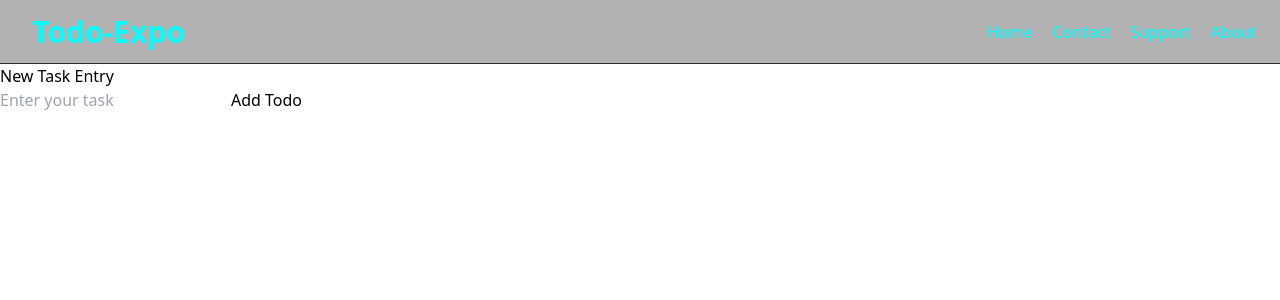
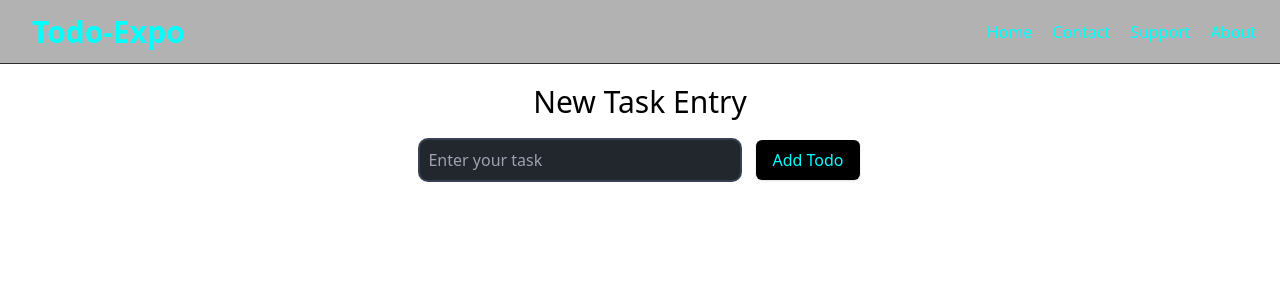
Before and after one commit to bolanpartik/task-expo, a React (Vite) app: page / in a window 1280 px wide. Shown: the top 300 px of the page. Built offline with nearby package versions, Linux system fonts and the light colour scheme.

Commit message:
add styles for AddTodo component

```diff
--- a/src/components/AddTodo.jsx
+++ b/src/components/AddTodo.jsx
@@ -23,21 +23,26 @@ export default function AddTodo({ setAllTodos, todoRef }) {
         setUserInput('');
     };
 
-    const handleInputChange=(event)=>{
+    const handleInputChange = (event) => {
         setUserInput(event.target.value)
     }
 
     return (
-        <div>
-            <p>New Task Entry</p>
-            <div>
+        <div className="flex flex-col items-center gap-5 mt-5">
+            <p className="text-3xl">New Task Entry</p>
+            <div className="flex gap-4">
                 <input
                     type="text"
                     value={userInput}
                     onChange={handleInputChange}
+                    className="bg-[#22272e] h-10 w-80 rounded-lg ring-2 px-2 ring-gray-700 focus:placeholder:opacity-40 focus:ring-sky-600 focus:outline-none focus:bg-customBlack"
                     placeholder="Enter your task"
                 />
-                <button onClick={handleAddTodo}>Add Todo</button>
+                <button
+                    onClick={handleAddTodo}
+                    className="bg-black p-2 px-4 border-none outline-none text-customCyan rounded-md shadow hover:shadow-white/30"
+                    >Add Todo
+                </button>
             </div>
         </div>
     );
```
